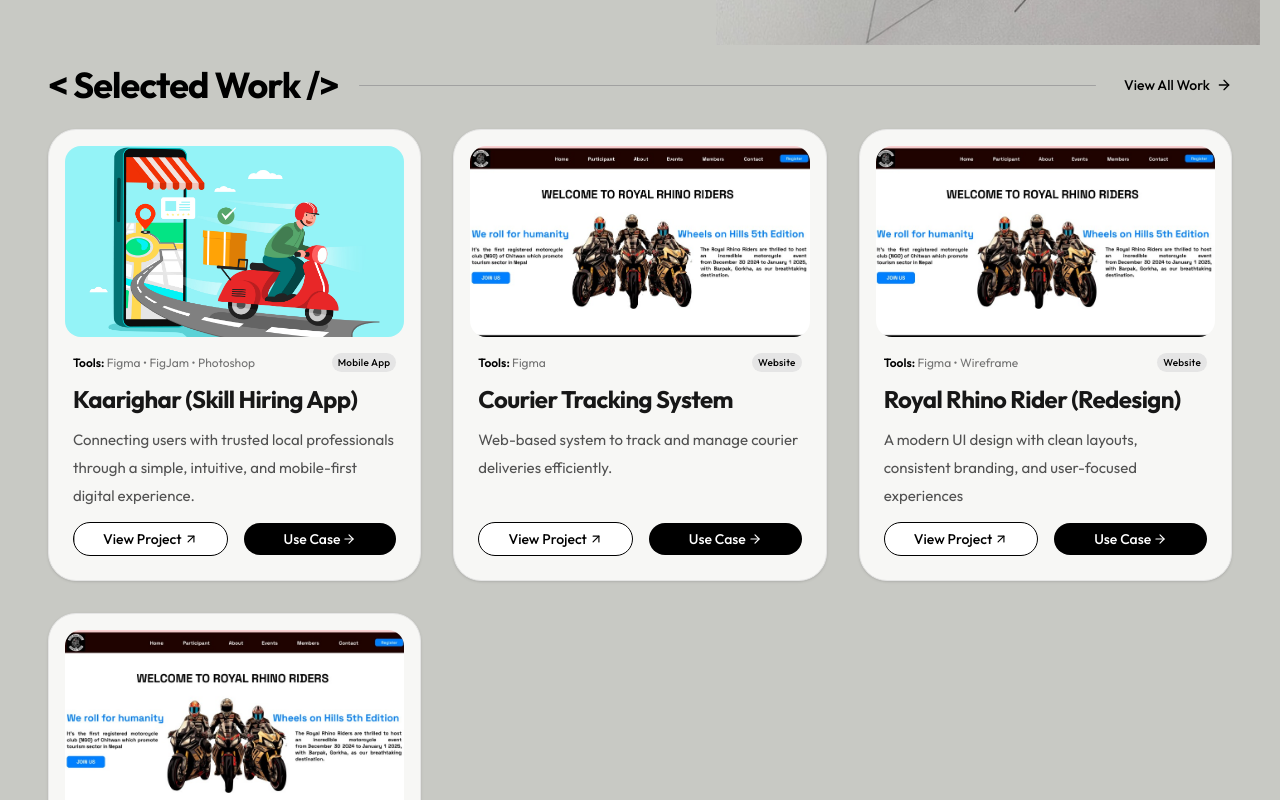
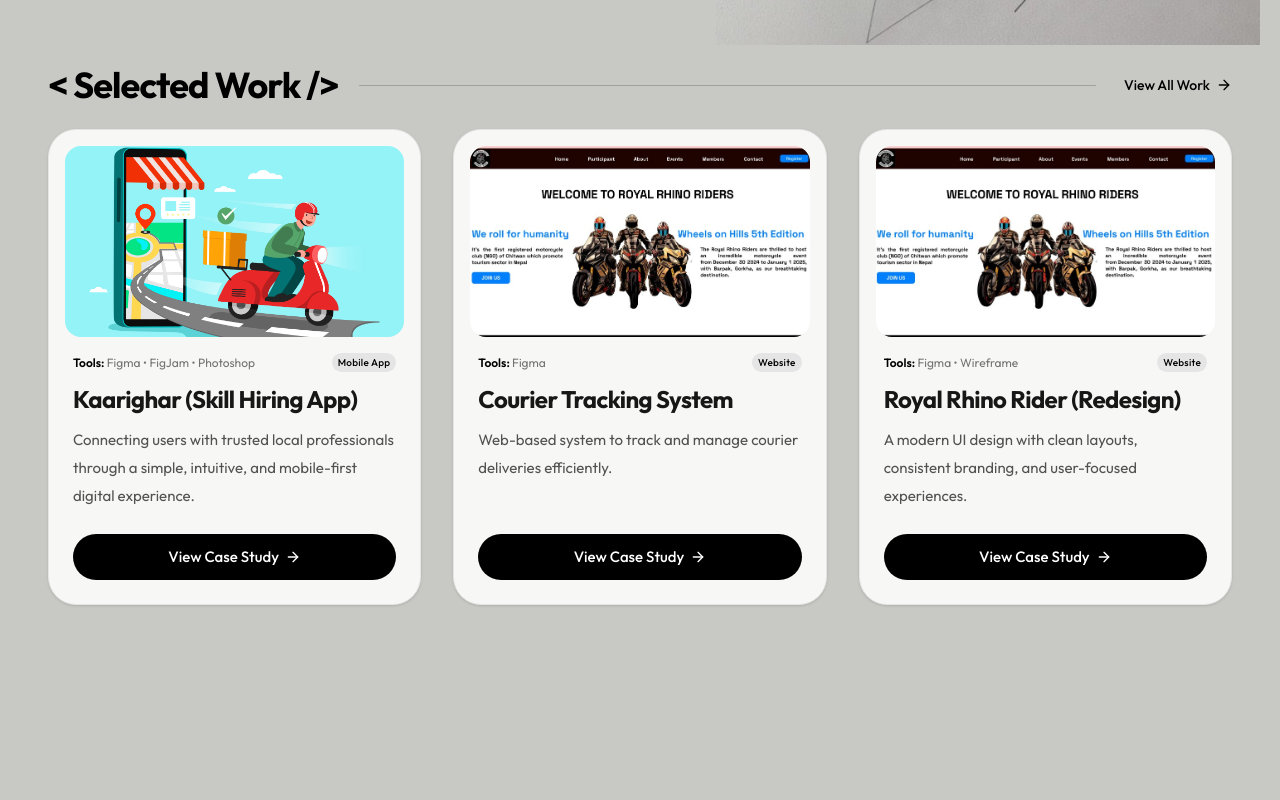
Before and after one commit to Im-binay/Binay_portfolio, a React (Vite) app: page / in a window 1280 px wide. Shown: the part 820-1620 px from the top of the page. Built offline with nearby package versions, Linux system fonts and the light colour scheme.

Commit message:
Edited project section

```diff
--- a/src/components/Projects.jsx
+++ b/src/components/Projects.jsx
@@ -1,5 +1,5 @@
-import { useRef } from "react";
-import { ArrowRight, ArrowUpRight } from "lucide-react";
+import { useRef, useState } from "react";
+import { ArrowRight } from "lucide-react";
 import { motion } from "framer-motion";
 
 import kaarighar from "../assets/images/Courier-Tracking.jpg";
@@ -14,7 +14,6 @@ const projects = [
     tools: "Figma • FigJam • Photoshop",
     category: "Mobile App",
     image: kaarighar,
-    projectLink: "#",
     caseStudy: "/UseCaseKaarighar.pdf",
   },
   {
@@ -25,18 +24,16 @@ const projects = [
     tools: "Figma",
     category: "Website",
     image: courier,
-    projectLink: "#",
     caseStudy: "#",
   },
   {
     id: 3,
     title: "Royal Rhino Rider (Redesign)",
     description:
-      "A modern UI design with clean layouts, consistent branding, and user-focused experiences",
+      "A modern UI design with clean layouts, consistent branding, and user-focused experiences.",
     tools: "Figma • Wireframe",
     category: "Website",
     image: courier,
-    projectLink: "#",
     caseStudy: "#",
   },
   {
@@ -47,26 +44,30 @@ const projects = [
     tools: "Figma",
     category: "Website",
     image: courier,
-    projectLink: "#",
     caseStudy: "#",
   },
 ];
 
-// Reusable animated card component using Framer Motion
+// ========================================
+// Reusable Animated Project Card
+// ========================================
 const ProjectCard = ({ project, index }) => {
   return (
     <motion.div
       initial={{ opacity: 0, y: 60 }}
       whileInView={{ opacity: 1, y: 0 }}
-      viewport={{ once: false, amount: 0.15 }} // Reduced threshold so cards trigger reliably on small screens
+      viewport={{ once: false, amount: 0.15 }}
       transition={{
-        duration: 1.2, // Smooth, cinematic scroll length
-        ease: [0.25, 1, 0.5, 1], // Custom fluid easing curve
-        delay: index * 0.15 // Elegant staggering for adjacent grid items
+        duration: 1.2,
+        ease: [0.25, 1, 0.5, 1],
+        delay: index * 0.15,
       }}
-      className="bg-[#F7F7F5] rounded-[18px] md:rounded-[24px] lg:rounded-[28px] border border-neutral-200 overflow-hidden shadow-sm transition-all duration-300 hover:-translate-y-1 md:hover:-translate-y-2 hover:shadow-md md:hover:shadow-xl flex flex-col justify-between max-w-[310px] md:max-w-none mx-auto w-full"
+      className="bg-[#F7F7F5] rounded-[18px] md:rounded-[24px] lg:rounded-[28px] border border-neutral-200 overflow-hidden shadow-sm transition-all duration-300 hover:-translate-y-1 md:hover:-translate-y-2 hover:shadow-md md:hover:shadow-xl flex flex-col h-full max-w-[310px] md:max-w-none mx-auto w-full"
     >
-      <div>
+      {/* ===============================
+          Main Card Content
+      =============================== */}
+      <div className="flex-1">
         {/* Image Wrapper */}
         <div className="p-2 md:p-3.5 lg:p-4">
           <img
@@ -78,103 +79,153 @@ const ProjectCard = ({ project, index }) => {
 
         {/* Content Details */}
         <div className="px-3 md:px-5 lg:px-6 pb-2">
+          {/* Tools + Category */}
           <div className="flex justify-between items-center gap-2 mb-1.5 md:mb-3">
             <p className="text-[9px] md:text-xs text-neutral-500 leading-relaxed max-w-[65%] truncate md:whitespace-normal">
               <span className="font-semibold text-black">Tools: </span>
               {project.tools}
             </p>
+
             <span className="bg-neutral-200 rounded-full px-1.5 py-0.5 text-[8px] md:text-[10px] font-medium tracking-wide whitespace-nowrap">
               {project.category}
             </span>
           </div>
 
-          <h3 className="text-base md:text-xl lg:text-2xl font-bold tracking-tight leading-tight text-neutral-900 line-clamp-1 md:line-clamp-none">
+          {/* Project Title */}
+          <h3 className="text-base md:text-xl lg:text-2xl font-bold tracking-tight leading-tight text-neutral-900">
             {project.title}
           </h3>
 
-          <p className="mt-1 md:mt-2 lg:mt-3 text-[11px] md:text-sm lg:text-[15px] leading-normal md:leading-relaxed lg:leading-7 text-neutral-600 line-clamp-2 md:line-clamp-3 lg:line-clamp-none">
+          {/* Project Description */}
+          <p className="mt-1 md:mt-2 lg:mt-3 text-[11px] md:text-sm lg:text-[15px] leading-normal md:leading-relaxed lg:leading-7 text-neutral-600">
             {project.description}
           </p>
         </div>
       </div>
 
-      {/* Bottom Actions Area */}
-      <div className="px-3 md:px-5 lg:px-6 pb-3.5 md:pb-5 lg:pb-6 pt-1">
-        <div className="flex flex-row items-center justify-between gap-2 md:gap-3 lg:gap-4 mt-auto">
+      {/* ===============================
+          View Case Study Button
+      =============================== */}
+      <div className="px-3 md:px-5 lg:px-6 pb-3.5 md:pb-5 lg:pb-6 pt-3 md:pt-4">
         <a
-            href={project.projectLink}
-            className="group relative inline-flex items-center justify-center text-center gap-0.5 overflow-hidden rounded-full border border-black bg-white px-2 py-1.5 md:px-4 lg:px-5 text-[10px] md:text-xs lg:text-sm font-medium text-black transition-all duration-300 hover:text-white flex-1 whitespace-nowrap"
+          href={project.caseStudy}
+          target="_blank"
+          rel="noopener noreferrer"
+          className="group relative inline-flex w-full items-center justify-center gap-1.5 overflow-hidden rounded-full bg-black px-4 py-2.5 md:px-5 md:py-3 lg:px-6 lg:py-3 text-[11px] md:text-sm lg:text-[15px] font-medium text-white transition-all duration-500 hover:shadow-xl"
         >
-            <span className="absolute inset-0 -translate-x-full bg-black transition-transform duration-1000 ease-out group-hover:translate-x-0"></span>
-            <span className="relative z-10">View Project</span>
-            <ArrowUpRight
-              size={10}
-              className="relative z-10 transition-transform duration-500 group-hover:translate-x-0.5 group-hover:-translate-y-0.5 md:w-3.5 md:h-3.5"
+          {/* Hover Shine */}
+          <span className="absolute left-[-150%] top-0 h-full w-1/2 -skew-x-12 bg-white/20 transition-all duration-[1200ms] ease-out group-hover:left-[150%]"></span>
+
+          {/* Button Text */}
+          <span className="relative z-10">
+            View Case Study
+          </span>
+
+          {/* Arrow */}
+          <ArrowRight
+            size={14}
+            className="relative z-10 transition-transform duration-500 group-hover:translate-x-1 md:w-4 md:h-4"
           />
         </a>
-
-          <a
-            href={project.caseStudy}
-            className="group relative inline-flex items-center justify-center text-center gap-0.5 overflow-hidden rounded-full bg-black px-2 py-1.5 md:px-4 lg:px-5 text-[10px] md:text-xs lg:text-sm font-medium text-white transition-all duration-500 hover:shadow-xl flex-1 whitespace-nowrap"
-          >
-            <span className="absolute left-[-150%] top-0 h-full w-1/2 -skew-x-12 bg-white/20 transition-all duration-[1200ms] ease-out group-hover:left-[150%]"></span>
-            <span className="relative z-10">Use Case</span>
-            <ArrowRight
-              size={10}
-              className="relative z-10 transition-transform duration-500 group-hover:translate-x-0.5 md:w-3.5 md:h-3.5"
-            />
-          </a>
-        </div>
       </div>
     </motion.div>
   );
 };
 
+// ========================================
+// Projects Section
+// ========================================
 const Projects = () => {
-  // Main Header Animation Configurations
+  const [showAll, setShowAll] = useState(false);
+
+  // Reference for the 4th project
+  const fourthProjectRef = useRef(null);
+
+  // ========================================
+  // Header Animation
+  // ========================================
   const headerVariants = {
-    hidden: { opacity: 0, y: 40 },
+    hidden: {
+      opacity: 0,
+      y: 40,
+    },
+
     visible: {
       opacity: 1,
       y: 0,
       transition: {
         duration: 1.0,
-        ease: [0.25, 1, 0.5, 1]
-      }
-    }
+        ease: [0.25, 1, 0.5, 1],
+      },
+    },
+  };
+
+  // ========================================
+  // View All Work
+  // ========================================
+  const handleViewAll = () => {
+    setShowAll(true);
+
+    // Wait for the 4th project to appear
+    setTimeout(() => {
+      fourthProjectRef.current?.scrollIntoView({
+        behavior: "smooth",
+        block: "center",
+      });
+    }, 150);
+  };
+
+  // ========================================
+  // Show Less
+  // ========================================
+  const handleShowLess = () => {
+    setShowAll(false);
   };
 
   return (
     <section
       id="work"
-      /* FIXED: Changed min-h-screen to min-h-fit lg:min-h-screen, and normalized paddings */
       className="min-h-fit lg:min-h-screen bg-[#c8c9c4] py-6 md:py-16 lg:py-5 overflow-hidden"
     >
       <div className="max-w-[1440px] mx-auto w-full px-4 sm:px-6 md:px-8 lg:px-12">
 
-        {/* ================= Header ================= */}
+        {/* ===============================
+            Header
+        =============================== */}
         <motion.div
           initial="hidden"
           whileInView="visible"
-          viewport={{ once: false, amount: 0.2 }}
+          viewport={{
+            once: false,
+            amount: 0.2,
+          }}
           variants={headerVariants}
           className="flex flex-row items-center justify-between gap-3 mb-3 md:mb-6 w-full flex-nowrap"
         >
+          {/* Section Title */}
           <div className="flex items-center flex-1">
             <h2 className="text-lg sm:text-2xl md:text-3xl lg:text-4xl font-bold whitespace-nowrap tracking-tight">
               &lt; Selected Work /&gt;
             </h2>
+
+            {/* Divider */}
             <div className="hidden sm:block ml-4 md:ml-5 flex-1 h-[1px] overflow-hidden bg-neutral-400 rounded-full">
               <div className="h-px w-full bg-black animate-divider"></div>
             </div>
           </div>
 
-          <a
-            href="#"
+          {/* ===============================
+              View All / Show Less
+          =============================== */}
+          {!showAll ? (
+            <button
+              type="button"
+              onClick={handleViewAll}
               className="group inline-flex items-center gap-1.5 text-xs sm:text-sm font-medium text-black whitespace-nowrap shrink-0 ml-4"
             >
               <span className="relative">
                 View All Work
+
                 <span className="absolute left-0 -bottom-1 h-[1.5px] w-0 bg-black transition-all duration-300 group-hover:w-full"></span>
               </span>
 
@@ -182,13 +233,44 @@ const Projects = () => {
                 size={14}
                 className="transition-transform duration-300 group-hover:translate-x-1 sm:w-4 sm:h-4"
               />
-          </a>
+            </button>
+          ) : (
+            <button
+              type="button"
+              onClick={handleShowLess}
+              className="group inline-flex items-center gap-1.5 text-xs sm:text-sm font-medium text-black whitespace-nowrap shrink-0 ml-4"
+            >
+              <span className="relative">
+                Show Less
+
+                <span className="absolute left-0 -bottom-1 h-[1.5px] w-0 bg-black transition-all duration-300 group-hover:w-full"></span>
+              </span>
+
+              <ArrowRight
+                size={14}
+                className="rotate-[-90deg] transition-transform duration-300 group-hover:-translate-y-1 sm:w-4 sm:h-4"
+              />
+            </button>
+          )}
         </motion.div>
 
-        {/* ================= Cards Grid ================= */}
-        <div className="grid grid-cols-1 md:grid-cols-2 lg:grid-cols-3 gap-6 md:gap-6 lg:gap-6 xl:gap-8 ">
-          {projects.map((project, index) => (
-            <ProjectCard key={project.id} project={project} index={index} />
+        {/* ===============================
+            Cards Grid
+        =============================== */}
+        <div className="grid grid-cols-1 md:grid-cols-2 lg:grid-cols-3 gap-6 md:gap-6 lg:gap-6 xl:gap-8 items-stretch">
+          {projects
+            .slice(0, showAll ? projects.length : 3)
+            .map((project, index) => (
+              <div
+                key={project.id}
+                ref={index === 3 ? fourthProjectRef : null}
+                className="h-full"
+              >
+                <ProjectCard
+                  project={project}
+                  index={index}
+                />
+              </div>
             ))}
         </div>
 
```
Lines whose indentation alone changed are shown as unchanged.
